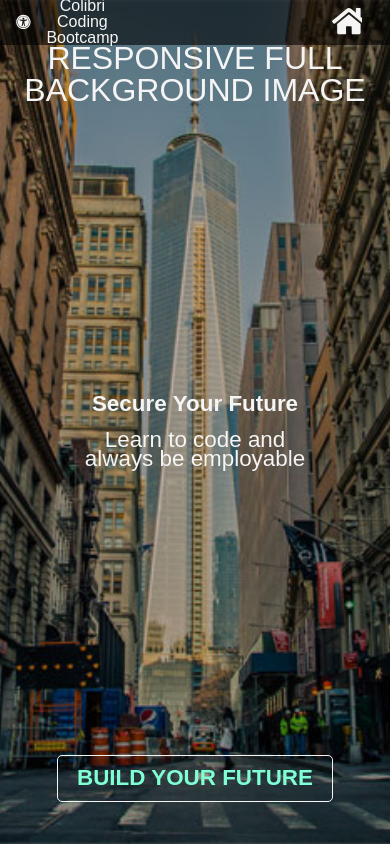
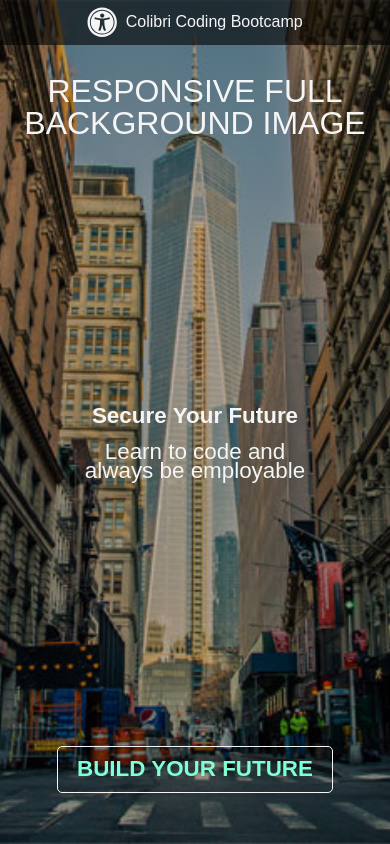
Before and after one commit to FullyRemoteDev/html-css-test, a plain HTML site: page full-page-above-fold/index.html in a window 390 px wide. Drawn offline with Linux system fonts and the light colour scheme; a web font is replaced by a local one.

Commit message:
refactors for  mobile first design

```diff
--- a/full-page-above-fold/css/main.css
+++ b/full-page-above-fold/css/main.css
@@ -8,58 +8,40 @@ header {
       position: fixed;
       top: 0;
       left: 0;
+      width: 100%;
+      height: 2.8rem;
+      display: flex;
+      justify-content: center;
+      align-items: center;
       background-color: rgba(0, 0, 0, 0.6);
-      height: 2.8rem;
-      width: 100%;
-      display: flex;
-      justify-content: space-between;
-      align-items: center;
 }
 
 header div, header nav {
-      width: 15%;
+      width: 100%;
       height: 80%;
-      margin: 0 1rem;
       display: flex;
       align-items: center;
 }
 
-header nav {
-      justify-content: space-between;
+header nav, header nav a, header nav svg {
+      display: none;
 }
 
-header nav a {
-      padding: 0 1rem;
-}
-
-header div a {
+header a {
       height: 100%;
+      width: 100%;
       display: flex;
+      justify-content: center;
       align-items: center;
 }
 
-header div a:hover {
+header a:hover {
       color: #9dbb88;
-}
-
-header nav a:hover {
-      border-radius: 5px;
-      background-color: dimgray;
 }
 
 header div a h1 {
       font-size: 1rem;
       margin-left: 0.5rem;
-}
-
-.idx-hdr-svg {
-      width: 30px;
-      height: 100%;
-      fill: currentColor;
-}
-
-.idx-hdr-svg:hover {
-      fill: #9dbb88;
 }
 
 #idx-atf {
@@ -69,7 +51,7 @@ header div a h1 {
       justify-content: center;
       align-items: center;
       /* background */
-      background-color: darkgrey;
+      background-color: #5b5b5b;
       background-image: url("../img/background-photo-mobile-devices.jpg");
       background-repeat: no-repeat;
       background-position: center;
@@ -79,7 +61,7 @@ header div a h1 {
 }
 
 #idx-atf > div {
-      height: 90vh;
+      height: 85vh;
 }
 
 #idx-center-spacebetween {
@@ -87,6 +69,7 @@ header div a h1 {
       flex-direction: column;
       justify-content: space-between;
       align-items: center;
+      margin-top: 1.5rem;
 }
 
 #idx-center-center {
@@ -96,25 +79,25 @@ header div a h1 {
       align-items: center;
 }
 
-h1 {
+#idx-atf h1 {
       font-size: 2rem;
       text-align: center;
 }
 
-h2 {
+#idx-atf h2 {
       font-size: 1.4rem;
       font-weight: 700;
       text-align: center;
 }
 
-h3 {
+#idx-atf h3 {
       font-size: 1.4rem;
       text-align: center;
       margin-top: 0.9rem;
       line-height: 1.2rem;
 }
 
-button {
+#idx-atf button {
       color: aquamarine;
       font-size: 1.4rem;
       font-weight: 700;
--- a/full-page-above-fold/css/mq-800-plus.css
+++ b/full-page-above-fold/css/mq-800-plus.css
@@ -1,9 +1,49 @@
+header nav, header nav a, header nav svg {
+      display: flex;
+}
+
+header {
+      justify-content: space-between;
+}
+
+header div, header nav {
+      width: 300px;
+      margin: 0 1rem;
+}
+
+header nav {
+      justify-content: space-between;
+}
+
+header div a {
+      justify-content: flex-start;
+}
+
+header nav a {
+      padding: 0 1rem;
+}
+
+header nav a:hover {
+      border-radius: 5px;
+      background-color: dimgray;
+}
+
+.idx-hdr-svg {
+      width: 30px;
+      height: 100%;
+      fill: currentColor;
+}
+
+.idx-hdr-svg:hover {
+      fill: #9dbb88;
+}
+
 #idx-atf {
       background-image: url("../img/background-photo.jpg");
 }
 
 #idx-atf > div {
-      height: 20vh;
+      height: 18vh;
 }
 
 h1 {
@@ -12,5 +52,5 @@ h1 {
 }
 
 h3 {
-      margin-top: 0.5rem;
+      margin-top: 0.4rem;
 }
```
